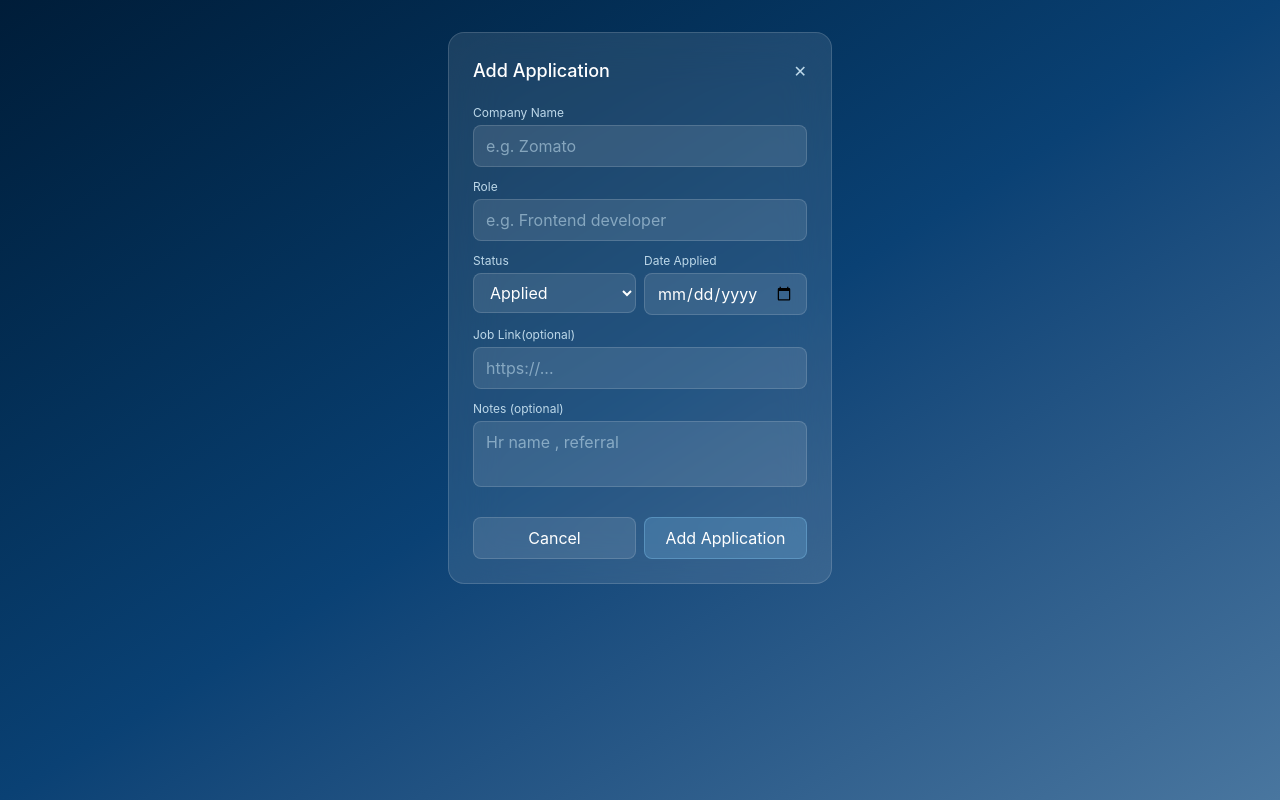
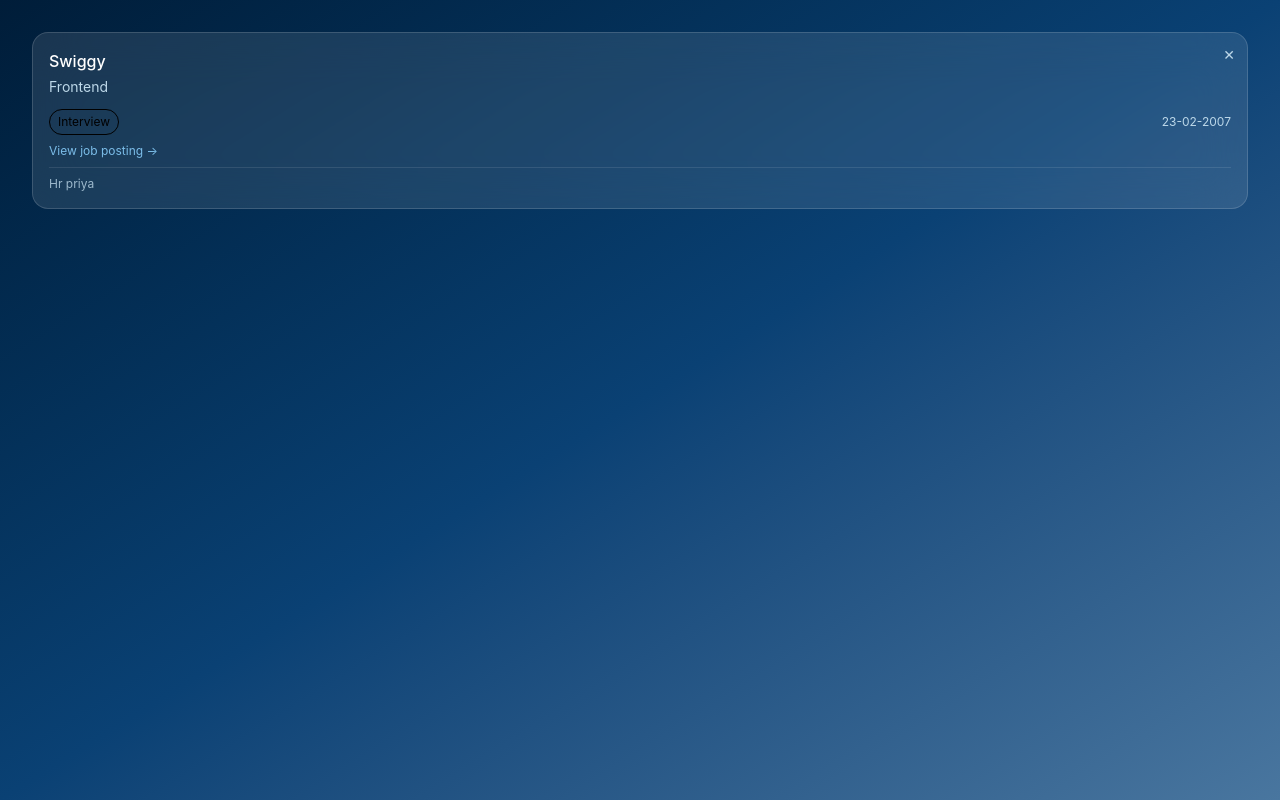
Before and after one commit to YasmeenShk/JobTracker-Dashboard, a React (Vite) app: page / in a window 1280 px wide. Built offline with nearby package versions, Linux system fonts and the light colour scheme.

Commit message:
created Applicationcard

```diff
--- a/src/App.jsx
+++ b/src/App.jsx
@@ -1,10 +1,19 @@
 import { useState } from 'react'
 import ApplicationForm from "./Components/ApplicationForm";
+import ApplicationCard from './Components/ApplicationCard';
 
 function App() {
+  const [application, setapplication] = useState([])
+
+  function onAdd(newApplication){
+    setapplication([...application, newApplication])
+  }
   return (
     <div className='min-h-screen bg-linear-to-br from-navy-900 via-navy-700 to-navy-500 p-8'>
-      <ApplicationForm/>
+      {/* <ApplicationForm onAdd={onAdd} /> */}
+
+      <ApplicationCard/>
+
     </div>
   )
 }
--- /dev/null
+++ b/src/Components/ApplicationCard.jsx
@@ -0,0 +1,24 @@
+export default function ApplicationCard() {
+    return (
+        <div className="bg-white/10 backdrop-blur-xl border border-white/15 rounded-2xl p-4 relative">
+            <button
+                className="text-navy-100 hover:text-white text-sm absolute top-3 right-3">✕</button>
+            <h3 className="text-white font-medium">Swiggy</h3>
+            <p className="text-navy-100 text-sm mt-1">Frontend</p>
+
+            <div className="flex items-center justify-between mt-3">
+                <span
+                    className="text-xs px-2 py-1 rounded-full border">
+                    Interview</span>
+                <span className="text-navy-100 text-xs">23-02-2007</span>
+            </div>
+
+            <a href=""
+                target="_blank"
+                rel="noopener noreferrer"
+                className="text-navy-200 text-xs mt-2 block hover:underline">
+                View job posting →</a>
+            <p className="text-navy-100/80 text-xs mt-2 border-t border-white/10 pt-2">Hr priya</p>
+        </div>
+    )
+}
--- a/src/Components/ApplicationForm.jsx
+++ b/src/Components/ApplicationForm.jsx
@@ -1,6 +1,6 @@
 import { useState } from 'react'
 
-export default function ApplicationForm() {
+export default function ApplicationForm({ onAdd }) {
 
     const [formData, setformData] = useState({
         company: "",
@@ -14,17 +14,28 @@
     function handleChange(e) {
         setformData({
             ...formData,
-            [e.target.name]: [e.target.value]
+            [e.target.name]: e.target.value
         })
     }
 
     function handleSubmit(e) {
         e.preventDefault()
+        console.log("Submit clicked");
 
-        if( !formData.company || !formData.role){
-            alert("")
+        if (!formData.company || !formData.role) {
+            alert("Please fill in both Company and Role.")
+            return;
         }
-        console.log(formData);
+        onAdd(formData)
+        setformData({
+            company: "",
+            role: "",
+            status: "applied",
+            dateApplied: "",
+            link: "",
+            notes: "",
+        });
+
 
     }
 
```
